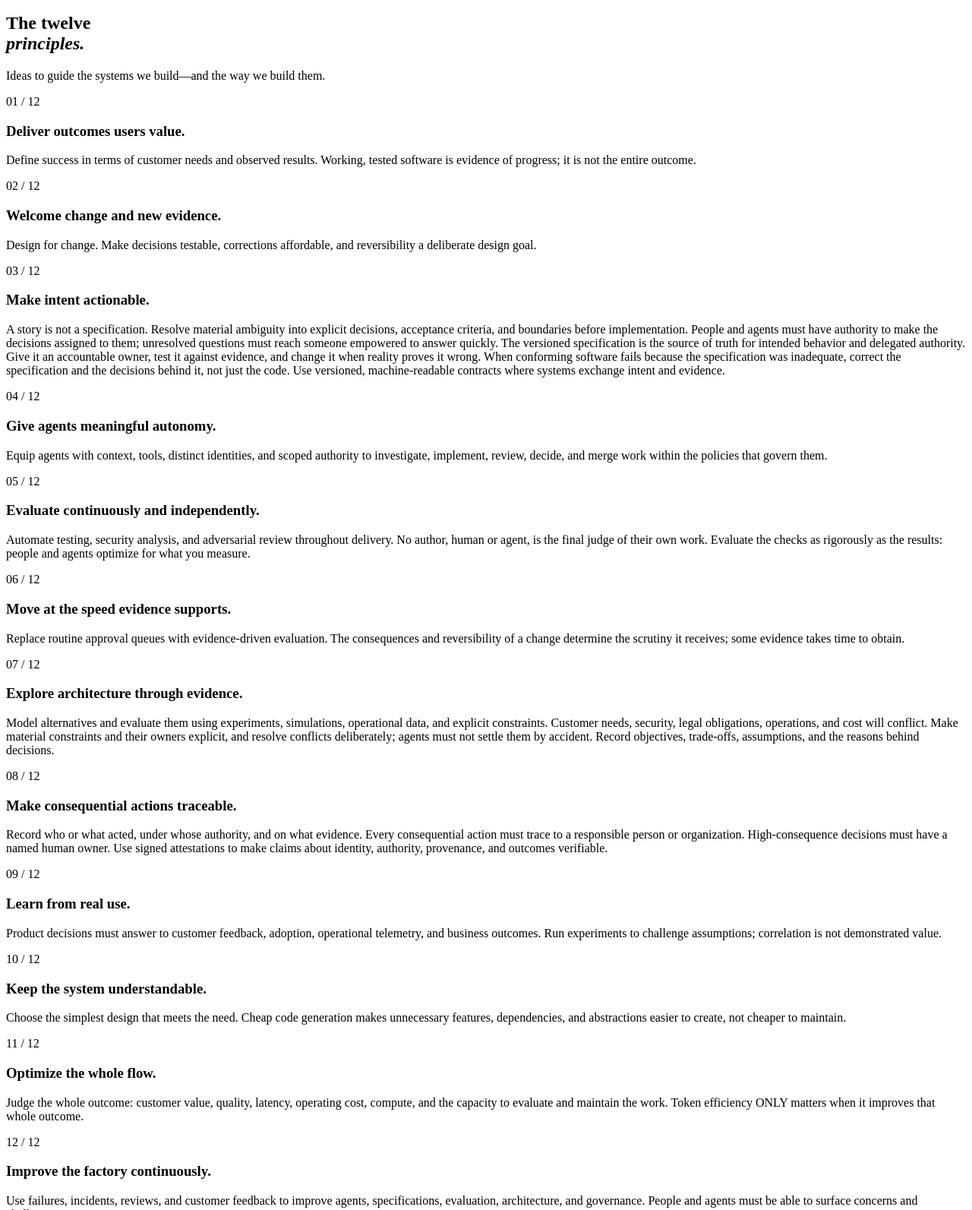
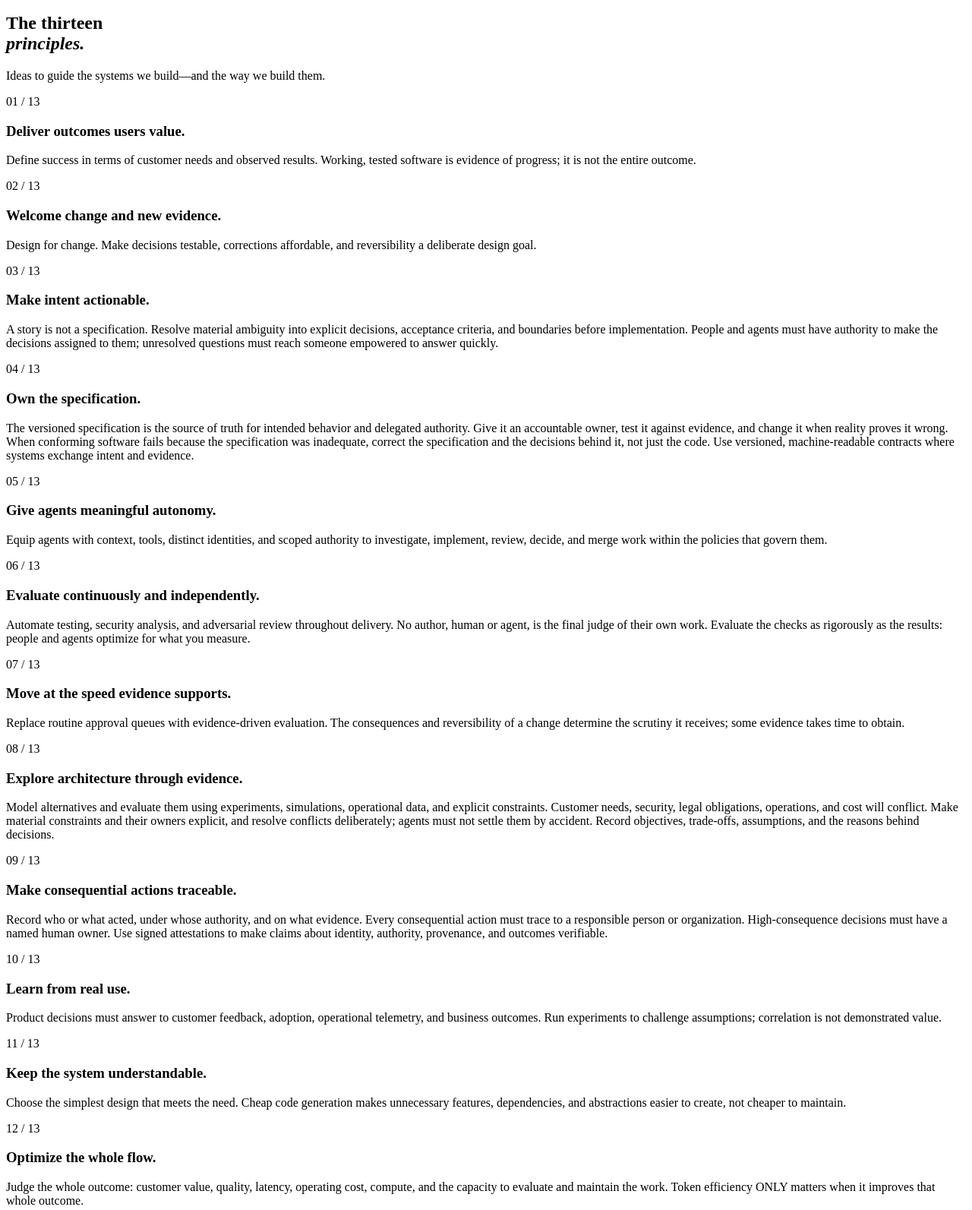
Before and after one commit to verJSON/agile-ai-manifesto, a website: page public/index.html in a window 1280 px wide. Shown: the part 3087-4680 px from the top of the page at 76% size. Drawn offline with Linux system fonts and the light colour scheme.

Commit message:
docs: publish thirteen manifesto principles (#10)

```diff
--- a/public/index.html
+++ b/public/index.html
@@ -56,20 +56,21 @@
   </section>
   <section class="statement"><div class="wrap statement-inner"><span class="statement-mark" aria-hidden="true">✳</span><p>The goal isn't more output.<br><em>It's better outcomes.</em></p><span class="statement-index">AAM / 001</span></div></section>
   <section id="principles" class="principles-section wrap">
-    <div class="section-heading"><div><p class="section-label"><span>03</span> / HOW WE WORK</p><h2>The twelve<br><em>principles.</em></h2></div><p>Ideas to guide the systems we build—and the way we build them.</p></div>
+    <div class="section-heading"><div><p class="section-label"><span>03</span> / HOW WE WORK</p><h2>The thirteen<br><em>principles.</em></h2></div><p>Ideas to guide the systems we build—and the way we build them.</p></div>
     <div class="principles-grid">
-      <article><span>01 / 12</span><h3>Deliver outcomes users value.</h3><p>Define success in terms of customer needs and observed results. Working, tested software is evidence of progress; it is not the entire outcome.</p></article>
-      <article><span>02 / 12</span><h3>Welcome change and new evidence.</h3><p>Design for change. Make decisions testable, corrections affordable, and reversibility a deliberate design goal.</p></article>
-      <article><span>03 / 12</span><h3>Make intent actionable.</h3><p>A story is not a specification. Resolve material ambiguity into explicit decisions, acceptance criteria, and boundaries before implementation. People and agents must have authority to make the decisions assigned to them; unresolved questions must reach someone empowered to answer quickly. The versioned specification is the source of truth for intended behavior and delegated authority. Give it an accountable owner, test it against evidence, and change it when reality proves it wrong. When conforming software fails because the specification was inadequate, correct the specification and the decisions behind it, not just the code. Use versioned, machine-readable contracts where systems exchange intent and evidence.</p></article>
-      <article><span>04 / 12</span><h3>Give agents meaningful autonomy.</h3><p>Equip agents with context, tools, distinct identities, and scoped authority to investigate, implement, review, decide, and merge work within the policies that govern them.</p></article>
-      <article><span>05 / 12</span><h3>Evaluate continuously and independently.</h3><p>Automate testing, security analysis, and adversarial review throughout delivery. No author, human or agent, is the final judge of their own work. Evaluate the checks as rigorously as the results: people and agents optimize for what you measure.</p></article>
-      <article><span>06 / 12</span><h3>Move at the speed evidence supports.</h3><p>Replace routine approval queues with evidence-driven evaluation. The consequences and reversibility of a change determine the scrutiny it receives; some evidence takes time to obtain.</p></article>
-      <article><span>07 / 12</span><h3>Explore architecture through evidence.</h3><p>Model alternatives and evaluate them using experiments, simulations, operational data, and explicit constraints. Customer needs, security, legal obligations, operations, and cost will conflict. Make material constraints and their owners explicit, and resolve conflicts deliberately; agents must not settle them by accident. Record objectives, trade-offs, assumptions, and the reasons behind decisions.</p></article>
-      <article><span>08 / 12</span><h3>Make consequential actions traceable.</h3><p>Record who or what acted, under whose authority, and on what evidence. Every consequential action must trace to a responsible person or organization. High-consequence decisions must have a named human owner. Use signed attestations to make claims about identity, authority, provenance, and outcomes verifiable.</p></article>
-      <article><span>09 / 12</span><h3>Learn from real use.</h3><p>Product decisions must answer to customer feedback, adoption, operational telemetry, and business outcomes. Run experiments to challenge assumptions; correlation is not demonstrated value.</p></article>
-      <article><span>10 / 12</span><h3>Keep the system understandable.</h3><p>Choose the simplest design that meets the need. Cheap code generation makes unnecessary features, dependencies, and abstractions easier to create, not cheaper to maintain.</p></article>
-      <article><span>11 / 12</span><h3>Optimize the whole flow.</h3><p>Judge the whole outcome: customer value, quality, latency, operating cost, compute, and the capacity to evaluate and maintain the work. Token efficiency ONLY matters when it improves that whole outcome.</p></article>
-      <article><span>12 / 12</span><h3>Improve the factory continuously.</h3><p>Use failures, incidents, reviews, and customer feedback to improve agents, specifications, evaluation, architecture, and governance. People and agents must be able to surface concerns and challenge assumptions.</p></article>
+      <article><span>01 / 13</span><h3>Deliver outcomes users value.</h3><p>Define success in terms of customer needs and observed results. Working, tested software is evidence of progress; it is not the entire outcome.</p></article>
+      <article><span>02 / 13</span><h3>Welcome change and new evidence.</h3><p>Design for change. Make decisions testable, corrections affordable, and reversibility a deliberate design goal.</p></article>
+      <article><span>03 / 13</span><h3>Make intent actionable.</h3><p>A story is not a specification. Resolve material ambiguity into explicit decisions, acceptance criteria, and boundaries before implementation. People and agents must have authority to make the decisions assigned to them; unresolved questions must reach someone empowered to answer quickly.</p></article>
+      <article><span>04 / 13</span><h3>Own the specification.</h3><p>The versioned specification is the source of truth for intended behavior and delegated authority. Give it an accountable owner, test it against evidence, and change it when reality proves it wrong. When conforming software fails because the specification was inadequate, correct the specification and the decisions behind it, not just the code. Use versioned, machine-readable contracts where systems exchange intent and evidence.</p></article>
+      <article><span>05 / 13</span><h3>Give agents meaningful autonomy.</h3><p>Equip agents with context, tools, distinct identities, and scoped authority to investigate, implement, review, decide, and merge work within the policies that govern them.</p></article>
+      <article><span>06 / 13</span><h3>Evaluate continuously and independently.</h3><p>Automate testing, security analysis, and adversarial review throughout delivery. No author, human or agent, is the final judge of their own work. Evaluate the checks as rigorously as the results: people and agents optimize for what you measure.</p></article>
+      <article><span>07 / 13</span><h3>Move at the speed evidence supports.</h3><p>Replace routine approval queues with evidence-driven evaluation. The consequences and reversibility of a change determine the scrutiny it receives; some evidence takes time to obtain.</p></article>
+      <article><span>08 / 13</span><h3>Explore architecture through evidence.</h3><p>Model alternatives and evaluate them using experiments, simulations, operational data, and explicit constraints. Customer needs, security, legal obligations, operations, and cost will conflict. Make material constraints and their owners explicit, and resolve conflicts deliberately; agents must not settle them by accident. Record objectives, trade-offs, assumptions, and the reasons behind decisions.</p></article>
+      <article><span>09 / 13</span><h3>Make consequential actions traceable.</h3><p>Record who or what acted, under whose authority, and on what evidence. Every consequential action must trace to a responsible person or organization. High-consequence decisions must have a named human owner. Use signed attestations to make claims about identity, authority, provenance, and outcomes verifiable.</p></article>
+      <article><span>10 / 13</span><h3>Learn from real use.</h3><p>Product decisions must answer to customer feedback, adoption, operational telemetry, and business outcomes. Run experiments to challenge assumptions; correlation is not demonstrated value.</p></article>
+      <article><span>11 / 13</span><h3>Keep the system understandable.</h3><p>Choose the simplest design that meets the need. Cheap code generation makes unnecessary features, dependencies, and abstractions easier to create, not cheaper to maintain.</p></article>
+      <article><span>12 / 13</span><h3>Optimize the whole flow.</h3><p>Judge the whole outcome: customer value, quality, latency, operating cost, compute, and the capacity to evaluate and maintain the work. Token efficiency ONLY matters when it improves that whole outcome.</p></article>
+      <article><span>13 / 13</span><h3>Improve the factory continuously.</h3><p>Use failures, incidents, reviews, and customer feedback to improve agents, specifications, evaluation, architecture, and governance. People and agents must be able to surface concerns and challenge assumptions.</p></article>
     </div>
   </section>
   <section id="contracts" class="contracts wrap"><div class="contracts-heading"><p class="section-label"><span>04</span> / THE CONNECTIVE TISSUE</p><h2>Shared language.<br><em>Lasting evidence.</em></h2></div><div class="contracts-copy"><p class="lead">Autonomy works better when systems understand each other.</p><p>Versioned JSON schemas can give agents and system tiers a shared contract for intent, decisions, and evidence. Explicit versions make change visible, support compatibility, and create a foundation for continuous improvement and audit.</p><p>verJSON is building toward this approach across its platform. Read more about <a href="https://verjson.com/blog/versioned-contracts-for-agentic-systems">versioned contracts</a> and <a href="https://verjson.com/blog/audit-evidence-for-agentic-actions">audit evidence</a>. Inter-agent and inter-tier contracts are an evolving direction, not a claim that a complete protocol is already deployed.</p><div class="contract-tags"><span>VERSIONED</span><span>INTEROPERABLE</span><span>AUDITABLE</span><span>EVOLVING</span></div></div></section>
```
Also changed, not shown: NEXT.md (+2 -0 lines), scripts/site.test.mjs (+2 -1 lines).
